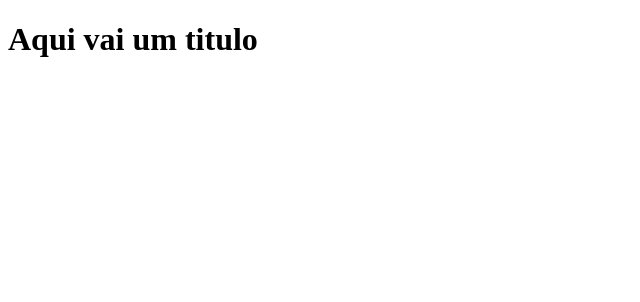
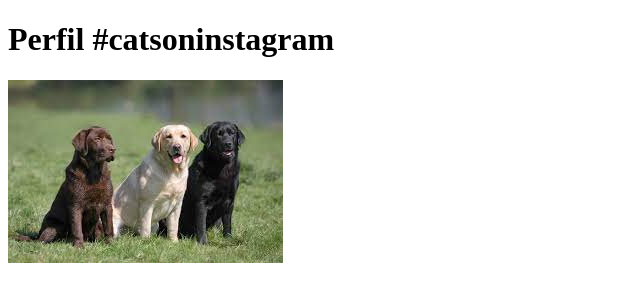
Before and after one commit to juarezsantanajr/Projeto-Descomplica, a plain HTML site: page index.html in a window 1280 px wide. Shown: the whole page, without its empty margins (0-640 px from the left). Drawn offline with Linux system fonts and the light colour scheme.

Commit message:
add imagem

```diff
--- a/index.html
+++ b/index.html
@@ -4,9 +4,10 @@
     <meta charset="UTF-8" />
     <meta http-equiv="X-UA-Compatible" content="IE=edge" />
     <meta name="viewport" content="width=device-width, initial-scale=1.0" />
-    <title>Titulo da Pagina</title>
+    <title>Fanpage de Gatinhos</title>
   </head>
   <body>
-    <h1>Aqui vai um titulo</h1>
+    <h1>Perfil #catsoninstagram</h1>
+    <img src="image/labradores.jpeg" alt="" />
   </body>
 </html>
```
Also changed, not shown: image/labradores.jpeg (added).
